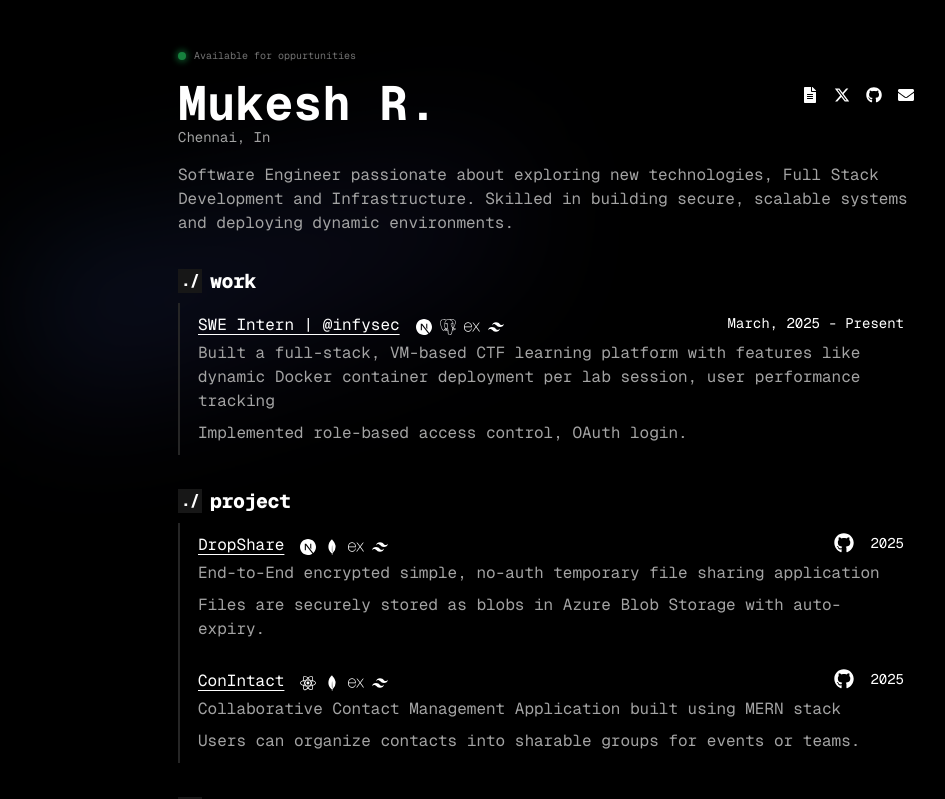
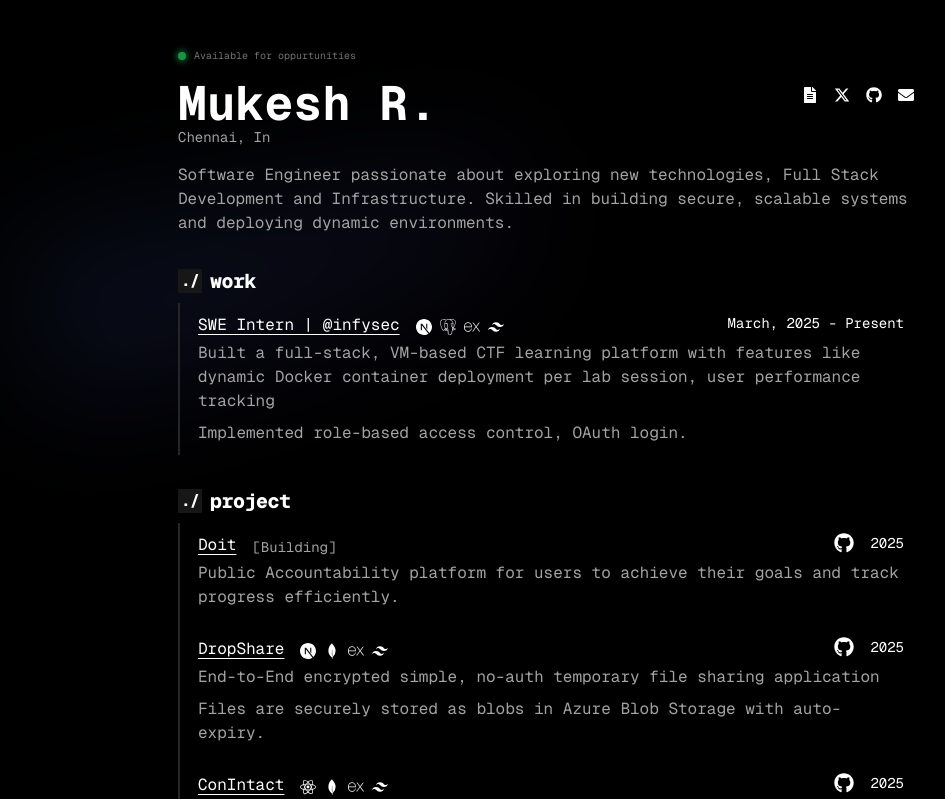
Before and after one commit to mukesher4/portfolio, a Next.js app: page / in a window 1280 px wide. Shown: the top 799 px of the page, without its empty margins (94-1039 px from the left). Built offline with nearby package versions, Linux system fonts and the light colour scheme.

Commit message:
feat: added doit; changed resume link

```diff
--- a/src/components/Item.tsx
+++ b/src/components/Item.tsx
@@ -22,12 +22,14 @@ export default function Item({
     description,
     stack,
     github,
+    building,
 }: {
     title: string;
     duration: string;
     description?: string[];
     stack?: string[];
     github?: string;
+    building?: boolean;
 }) {
     return (
         <div className="border-2 border-transparent hover:border-neutral-600 hover:border-opacity-30 p-2">
@@ -40,6 +42,11 @@ export default function Item({
                                 {stack.map((tech, idx) => (
                                     <div key={idx}>{techIcon[tech]}</div>
                                 ))}
+                            </div>
+                        )}
+                        {building && (
+                            <div className="flex items-center justify-center">
+                                <div className="text-sm text-neutral-400">{'[Building]'}</div>
                             </div>
                         )}
                     </div>
--- a/src/components/WorkItem.tsx
+++ b/src/components/WorkItem.tsx
@@ -13,6 +13,7 @@ export default function WorkItem({
         stack?: string[];
         github?: string;
         live?: string;
+        building?: boolean;
     }[]
     }
 ) {
@@ -20,7 +21,6 @@ export default function WorkItem({
         <div className="flex flex-col gap-2">
             <div className="font-extrabold tracking-tight text-xl items-center flex"><span className="inline-flex items-center justify-center w-6 h-6 bg-neutral-900 leading-none mr-2 text-base">./</span>{workTitle}</div>
             <div className="flex flex-col pl-2 gap-[8px] border-l-[2px] border-neutral-800">
-                {/* <div className="h-full "></div> */}
                 {workObject.map((wo, idx) => (
                     <div key={idx}>
                         {wo.link ? (
@@ -41,6 +41,7 @@ export default function WorkItem({
                                     duration={wo.duration}
                                     stack={wo.stack}
                                     github={wo.github}
+                                    building={wo.building}
                                 />
                             </a>
                         ) : (
@@ -50,6 +51,7 @@ export default function WorkItem({
                                 duration={wo.duration}
                                 stack={wo.stack}
                                 github={wo.github}
+                                building={wo.building}
                             />
                         )}
                     </div>
--- a/src/utils/user.ts
+++ b/src/utils/user.ts
@@ -6,7 +6,7 @@ export const X="https://x.com/TrueG78"
 export const EMAIL="mailto:mukeshramasubramanian@gmail.com"
 export const DISCORD=""
 export const LINKEDIN=""
-export const RESUME="https://drive.google.com/file/d/1SEudLhM64ALCf5p3pkBG5GXLOlJMZcJg/view?usp=sharing"
+export const RESUME="https://drive.google.com/file/d/1dgKSA0xBnRFANamH5oJjLalFe3dRmLVz/view"
 
 export const work = [
     {
@@ -22,6 +22,16 @@ export const work = [
 ]
 
 export const projects = [
+    {
+      title: 'Doit',
+      duration: '2025',
+      description: [
+        'Public Accountability platform for users to achieve their goals and track progress efficiently.',
+      ],
+      github: 'https://github.com/mukesher4/doit',
+      building: true,
+      live: 'https://doit-hazel.vercel.app/'
+    },
     {
       title: 'DropShare',
       duration: '2025',
```
